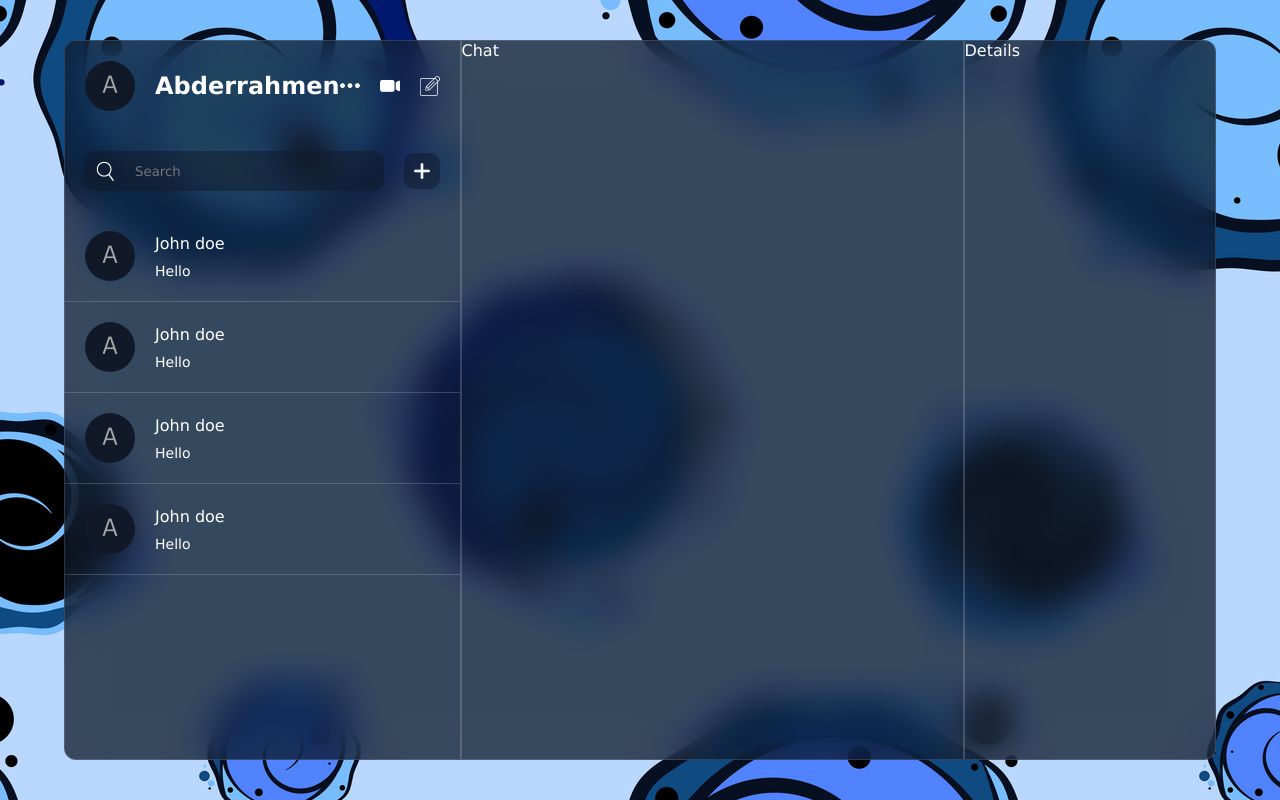
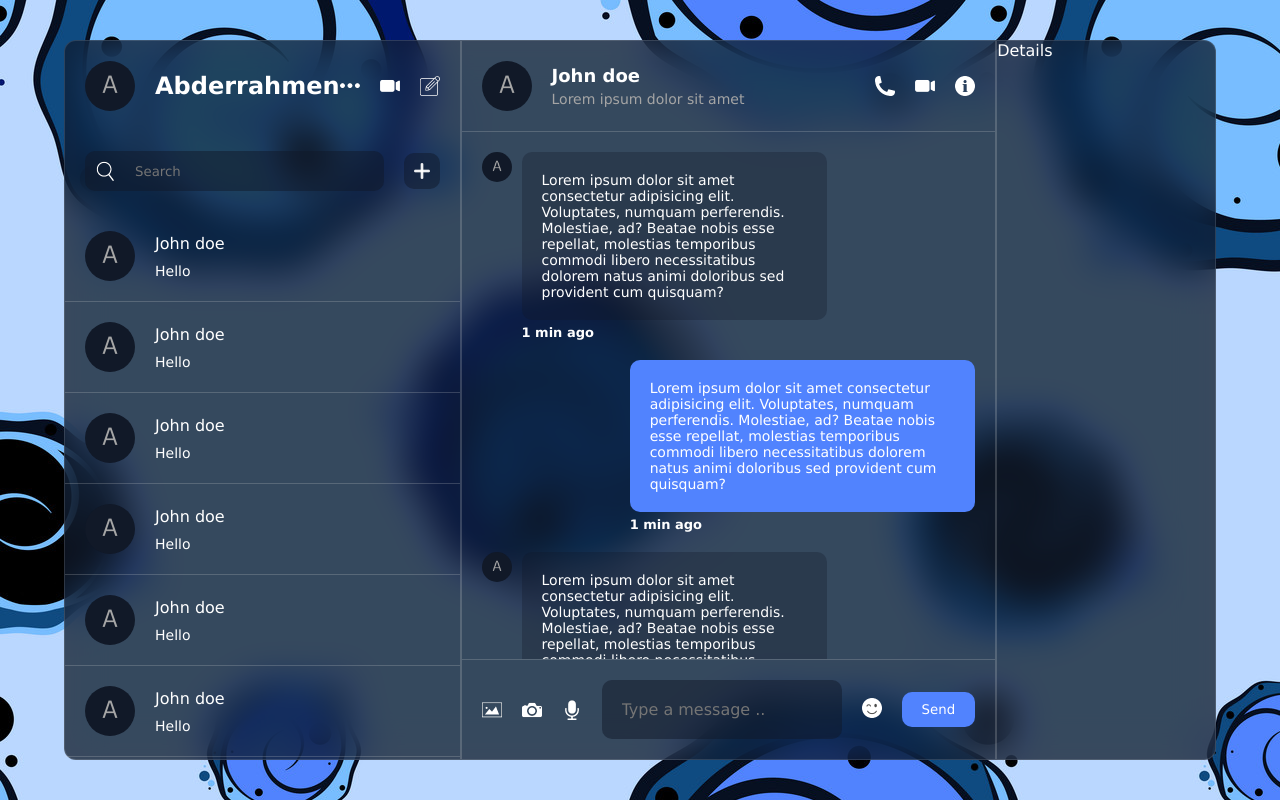
Before and after one commit to Abderrahmen-Malouche/RealTime-Chat-App, a React (Vite) app: page / in a window 1280 px wide. Built offline with nearby package versions, Linux system fonts and the light colour scheme.

Commit message:
finished the design of the main page

```diff
--- a/package.json
+++ b/package.json
@@ -10,6 +10,7 @@
     "preview": "vite preview"
   },
   "dependencies": {
+    "emoji-picker-react": "^4.12.0",
     "react": "^18.3.1",
     "react-dom": "^18.3.1"
   },
--- a/src/components/chat/Chat.jsx
+++ b/src/components/chat/Chat.jsx
@@ -1,9 +1,93 @@
-import React from 'react'
-import "./chat.css"
+import React from "react";
+import "./chat.css";
+import { useState } from "react";
+import EmojiPicker from "emoji-picker-react";
 function Chat() {
+  const [openEmoji, setOpenEmoji] = useState(false);
+  const [text,setText]=useState('')
+  const handleEmoji = (event) => {
+      setText((prev)=>prev+event.emoji)
+      setOpenEmoji(false)
+  };
   return (
-    <div className='chat'>Chat</div>
-  )
+    <div className="chat">
+      <div className="top">
+        <div className="user">
+          <img src="./avatar.png" alt="" />
+          <div className="texts">
+            <span>John doe</span>
+            <p>Lorem ipsum dolor sit amet </p>
+          </div>
+        </div>
+        <div className="icons">
+          <img src="./phone.png" alt="" />
+          <img src="./video.png" alt="" />
+          <img src="./info.png" alt="" />
+        </div>
+      </div>
+      <div className="center">
+        <div className="message">
+          <img src="./avatar.png" alt="" />
+          <div className="texts">
+            <p>Lorem ipsum dolor sit amet consectetur adipisicing elit. Voluptates, numquam perferendis. Molestiae, ad? Beatae nobis esse repellat, molestias temporibus commodi libero necessitatibus dolorem natus animi doloribus sed provident cum quisquam?</p>
+            <span>1 min ago</span>
+          </div>
+        </div>
+        <div className="message own">
+          <div className="texts">
+            <p>Lorem ipsum dolor sit amet consectetur adipisicing elit. Voluptates, numquam perferendis. Molestiae, ad? Beatae nobis esse repellat, molestias temporibus commodi libero necessitatibus dolorem natus animi doloribus sed provident cum quisquam?</p>
+            <span>1 min ago</span>
+          </div>
+        </div>
+        <div className="message">
+          <img src="./avatar.png" alt="" />
+          <div className="texts">
+            <p>Lorem ipsum dolor sit amet consectetur adipisicing elit. Voluptates, numquam perferendis. Molestiae, ad? Beatae nobis esse repellat, molestias temporibus commodi libero necessitatibus dolorem natus animi doloribus sed provident cum quisquam?</p>
+            <span>1 min ago</span>
+          </div>
+        </div>
+        <div className="message own">
+          <div className="texts">
+            <p>Lorem ipsum dolor sit amet consectetur adipisicing elit. Voluptates, numquam perferendis. Molestiae, ad? Beatae nobis esse repellat, molestias temporibus commodi libero necessitatibus dolorem natus animi doloribus sed provident cum quisquam?</p>
+            <span>1 min ago</span>
+          </div>
+        </div>
+        <div className="message">
+          <img src="./avatar.png" alt="" />
+          <div className="texts">
+            <p>Lorem ipsum dolor sit amet consectetur adipisicing elit. Voluptates, numquam perferendis. Molestiae, ad? Beatae nobis esse repellat, molestias temporibus commodi libero necessitatibus dolorem natus animi doloribus sed provident cum quisquam?</p>
+            <span>1 min ago</span>
+          </div>
+        </div>
+        <div className="message own">
+          <div className="texts">
+            <img src="https://letsenhance.io/static/8f5e523ee6b2479e26ecc91b9c25261e/1015f/MainAfter.jpg" alt="" />
+            <p>Lorem ipsum dolor sit amet consectetur adipisicing elit. Voluptates, numquam perferendis. Molestiae, ad? Beatae nobis esse repellat, molestias temporibus commodi libero necessitatibus dolorem natus animi doloribus sed provident cum quisquam?</p>
+            <span>1 min ago</span>
+          </div>
+        </div>
+      </div>
+      <div className="bottom">
+        <div className="icons">
+          <img src="./img.png" alt="" />
+          <img src="./camera.png" alt="" />
+          <img src="./mic.png" alt="" />
+        </div>
+        <input type="text" placeholder="Type a message .." value={text} onChange={(e)=>setText(e.target.value)} />
+        <div className="emoji">
+          <img
+            src="./emoji.png"
+            alt=""
+            onClick={() => setOpenEmoji((prev) => !prev)}
+          />
+          <div className="picker">
+          <EmojiPicker open={openEmoji} onEmojiClick={handleEmoji}/>
+          </div>
+        </div>
+        <button className="sendButton">Send</button>
+      </div>
+    </div>
+  );
 }
 
-export default Chat
+export default Chat;
--- a/src/components/chat/chat.css
+++ b/src/components/chat/chat.css
@@ -1,5 +1,140 @@
-.chat{
-    flex:2;
-    border-left:2px solid #dddddd35;
-    border-right: 2px solid #dddddd35;
+.chat {
+  flex: 2;
+  border-left: 2px solid #dddddd35;
+  border-right: 2px solid #dddddd35;
+  height: 100%;
+  display: flex;
+  flex-direction: column;
 }
+.chat .top {
+  display: flex;
+  padding: 20px;
+  align-items: center;
+  justify-content: space-between;
+  border-bottom: 1px solid #dddddd35;
+}
+.top .user {
+  display: flex;
+  align-items: center;
+  gap: 20px;
+}
+.user img {
+  width: 60px;
+  height: 60px;
+  border-radius: 50%;
+  object-fit: cover;
+}
+.texts {
+  display: flex;
+  flex-direction: column;
+  gap: 5px;
+}
+.texts span {
+  font-size: 18px;
+  font-weight: bold;
+}
+.texts p {
+  font-size: 14px;
+  font-weight: 300;
+  color: #a5a5a5;
+}
+.icons {
+  display: flex;
+  gap: 20px;
+}
+.icons img {
+  width: 20px;
+  height: 20px;
+  cursor: pointer;
+}
+.center {
+  flex: 1;
+  padding: 20px;
+  overflow: scroll;
+  display: flex;
+  flex-direction: column;
+  gap: 20px;
+}
+.center .message {
+  max-width: 70%;
+  display: flex;
+}
+.message img {
+  height: 30px;
+  width: 30px;
+  border-radius: 50%;
+  object-fit: cover;
+  margin-right: 10px;
+}
+.message .texts {
+  display: flex;
+  flex: 1;
+  flex-direction: column;
+  gap: 5px;
+}
+.message .texts p {
+  padding: 20px;
+  background-color: rgba(17, 25, 40, 0.3);
+  color:white;
+  border-radius: 10px;
+}
+.message .texts span {
+  font-size: 13px;
+}
+.center .message.own {
+  align-self: flex-end;
+}
+.own .texts p {
+  background-color: #5183fe;
+  padding: 20px;
+}
+.own .texts img {
+  width: 100%;
+  height: 300px;
+  border-radius: 10px;
+  object-fit: cover;
+}
+.bottom {
+  padding: 20px;
+  display: flex;
+  align-items: center;
+  justify-content: space-between;
+  border-top: 1px solid #dddddd35;
+  gap: 20px;
+  margin-top: auto;
+}
+.bottom .icons {
+  display: flex;
+  gap: 20px;
+}
+.bottom img {
+  width: 20px;
+  height: 20px;
+  cursor: pointer;
+}
+.bottom input {
+  flex: 1;
+  background-color: rgba(17, 25, 40, 0.5);
+  border: none;
+  outline: none;
+  color: white;
+  border-radius: 10px;
+  padding: 20px;
+  font-size: 16px;
+}
+.sendButton {
+  background-color: #5183fe;
+  color: white;
+  padding: 10px 20px;
+  border: none;
+  border-radius: 10px;
+  cursor: pointer;
+}
+.emoji {
+  position: relative;
+}
+.emoji .picker {
+  position: absolute;
+  bottom: 50px;
+  left: 0;
+}
--- a/src/components/list/chatList/ChatList.jsx
+++ b/src/components/list/chatList/ChatList.jsx
@@ -40,6 +40,55 @@ function ChatList() {
           <p>Hello </p>
         </div>
       </div>
+      <div className="item">
+        <img src="./avatar.png" alt="" />
+        <div className='text'>
+          <span>John doe</span>
+          <p>Hello </p>
+        </div>
+      </div>
+      <div className="item">
+        <img src="./avatar.png" alt="" />
+        <div className='text'>
+          <span>John doe</span>
+          <p>Hello </p>
+        </div>
+      </div>
+      <div className="item">
+        <img src="./avatar.png" alt="" />
+        <div className='text'>
+          <span>John doe</span>
+          <p>Hello </p>
+        </div>
+      </div>
+      <div className="item">
+        <img src="./avatar.png" alt="" />
+        <div className='text'>
+          <span>John doe</span>
+          <p>Hello </p>
+        </div>
+      </div>
+      <div className="item">
+        <img src="./avatar.png" alt="" />
+        <div className='text'>
+          <span>John doe</span>
+          <p>Hello </p>
+        </div>
+      </div>
+      <div className="item">
+        <img src="./avatar.png" alt="" />
+        <div className='text'>
+          <span>John doe</span>
+          <p>Hello </p>
+        </div>
+      </div>
+      <div className="item">
+        <img src="./avatar.png" alt="" />
+        <div className='text'>
+          <span>John doe</span>
+          <p>Hello </p>
+        </div>
+      </div>
     </div>
   )
 }
--- a/src/index.css
+++ b/src/index.css
@@ -22,3 +22,34 @@ body {
   border:1px solid rgba(255,255,255,0.125);
   display:flex;
 }
+/* Customize the entire scrollbar */
+::-webkit-scrollbar {
+  width: 10px; /* Width of the scrollbar */
+  height: 10px; /* Height of the scrollbar */
+}
+
+/* Customize the scrollbar track */
+::-webkit-scrollbar-track {
+  background: transparent; /* Background color */
+}
+
+/* Customize the scrollbar thumb */
+::-webkit-scrollbar-thumb {
+  background: #888; /* Thumb color */
+  border-radius: 10px; /* Rounded edges */
+}
+
+/* Hover effect on the scrollbar thumb */
+::-webkit-scrollbar-thumb:hover {
+  background: #555; /* Darker thumb color on hover */
+}
+/* Customize the scrollbar buttons */
+::-webkit-scrollbar-button {
+  background: transparent; /* Button background color */
+  border-radius: 5px;
+}
+
+/* Customize the scrollbar button on hover */
+::-webkit-scrollbar-button:hover {
+  background: transparent; /* Darker color on hover */
+}
```
Also changed, not shown: 1 other file (tests, documents, lock files or other folders).
